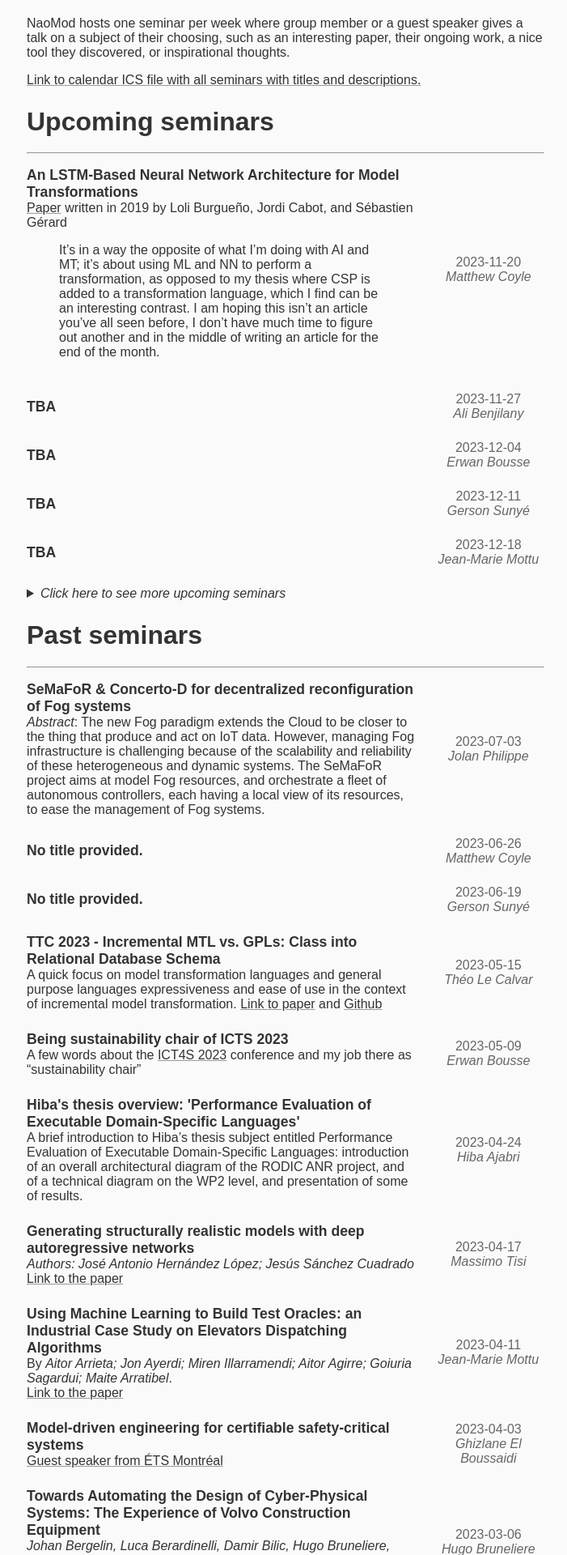
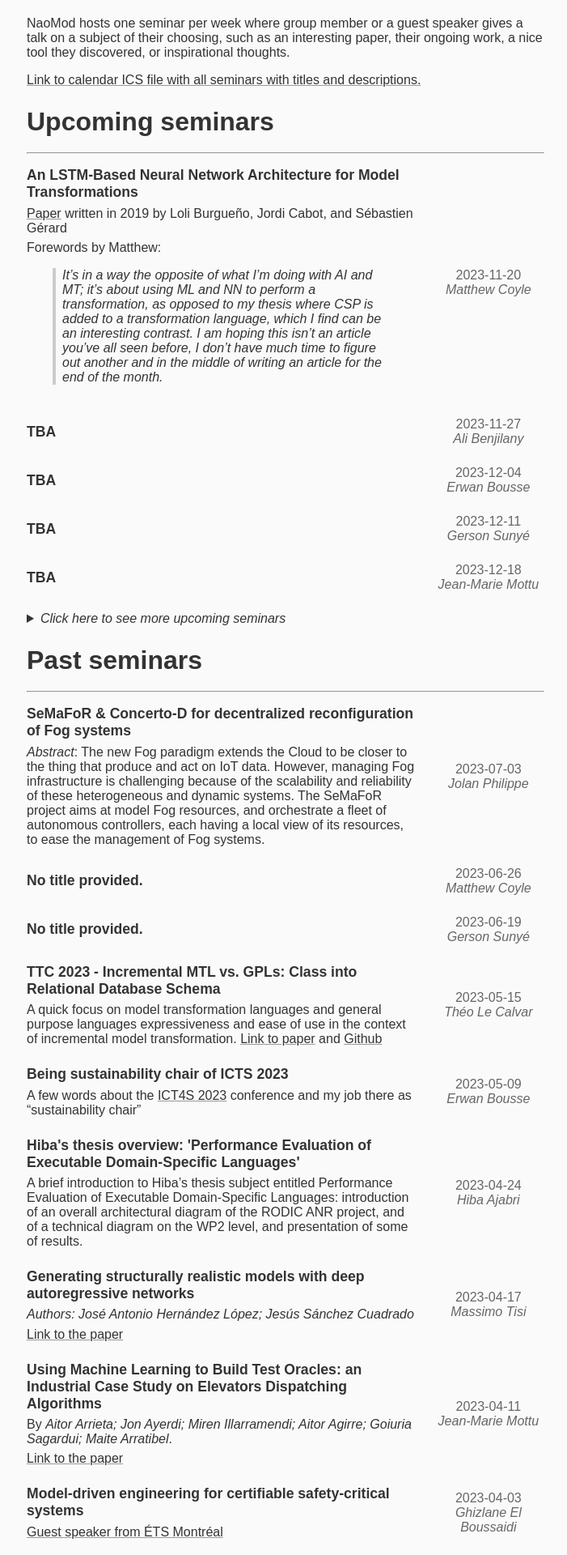
Before and after one commit to NaoMod/naomod.github.io, a Jekyll site: the page built from seminars.html, in a window 1280 px wide. Shown: the part 319-2239 px from the top of the page at 81% size, without its empty margins (287-988 px from the left). Built offline with Jekyll 4.4.1, drawn with Linux system fonts in a browser that asks for light colours.

Commit message:
Seminards: fix css + fix matthew quote

```diff
--- a/seminars.html
+++ b/seminars.html
@@ -35,7 +35,7 @@ title: Weekly Seminar
   }
 
   .description p {
-    margin-top: 0rem;
+    margin-top: 0.4rem;
     margin-bottom: 0rem;
   }
 
--- a/style.css
+++ b/style.css
@@ -117,3 +117,11 @@ ul {
 .logo {
   height: 10rem;
 }
+
+
+blockquote {
+  margin-left: 32px;
+  font-style: italic;
+  border-left: 4px solid #CCC;
+  padding-left: 8px;
+}
```
Also changed, not shown: seminar/2324/_posts/2023-11-20-talk1.md (+2 -0 lines).
